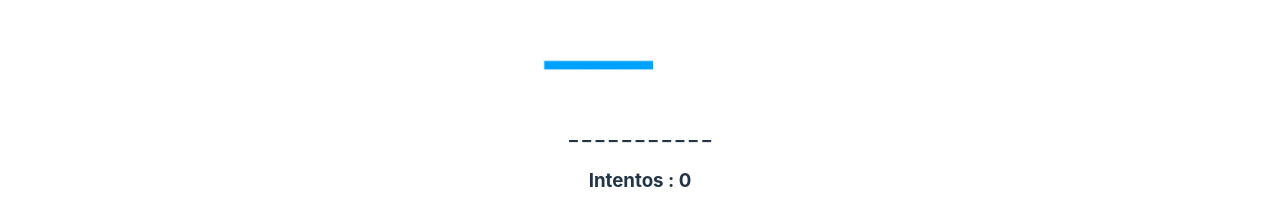
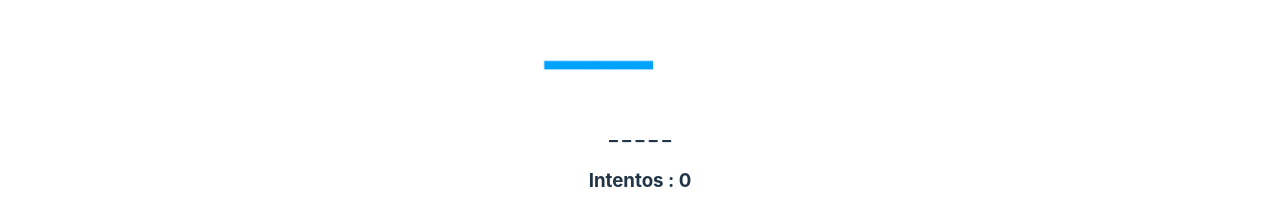
Before and after one commit to DavidVilchis63/LogicaProgramacion, a React (Vite) app in the folder hanging/: page / in a window 1280 px wide. Shown: the part 363-573 px from the top of the page. Built offline with nearby package versions, Linux system fonts and the light colour scheme.

Commit message:
Crear palabra random

```diff
--- a/hanging/src/App.tsx
+++ b/hanging/src/App.tsx
@@ -2,10 +2,11 @@ import { useEffect, useState } from 'react';
 import './App.css';
 import { HangImage } from './components/HandImage';
 import {letters} from './helpers/letters';
+import { getRamdonWord } from './helpers/getWord';
 
 function App() {
 
-  const [ word ] = useState( "COMPUTADORA" );
+  const [ word ] = useState( getRamdonWord );
   const [ hiddenWord, setHiddenWord ] = useState( "_ ".repeat(word.length) );
   const [ attempts, setAttempts ] = useState(0);
   const [ lose, setLose ]= useState( false );
@@ -37,6 +38,7 @@ function App() {
   const checkLetter = ( letter: string ) => {
 
     if ( lose ) return;
+    if ( won ) return;
 
     if ( !word.includes(letter)) {
 
--- /dev/null
+++ b/hanging/src/helpers/getWord.ts
@@ -0,0 +1,20 @@
+let words: string[] = [
+
+    "COMPUTADORA",
+    "AGUACATE",
+    "ANIMAL",
+    "CELULAR",
+    "TELEFONO",
+    "RATON",
+    "PASCAL",
+    "TOTUCHA"
+
+];
+
+export function getRamdonWord() {
+
+    const randomIndex = Math.floor(Math.random() * words.length);
+
+    return words[randomIndex];
+
+}
```
